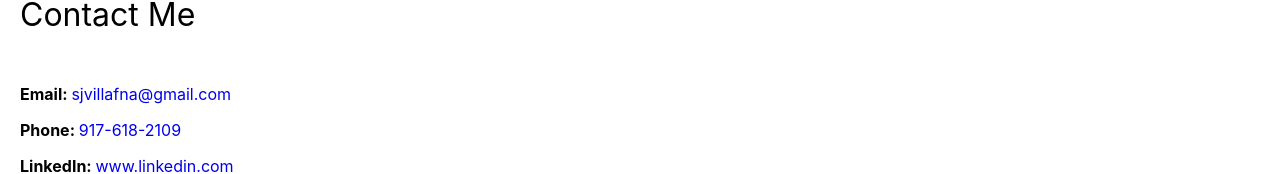
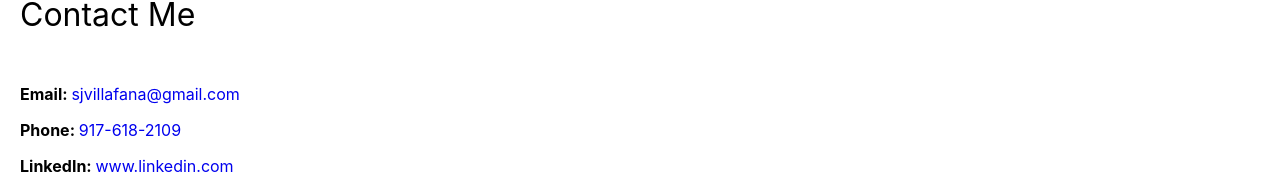
Before and after one commit to samvillafana/SJV-Portfolio, a React (Create React App) app: page /contact in a window 1280 px wide. Shown: the part 155-329 px from the top of the page. Built offline with nearby package versions, Linux system fonts and the light colour scheme.

Commit message:
email fix

```diff
--- a/src/pages/Contact/Contact.tsx
+++ b/src/pages/Contact/Contact.tsx
@@ -9,7 +9,7 @@
         <p>
           Email:{" "}
           <span>
-            <a href="https://mail.google.com">sjvillafna@gmail.com</a>
+            <a href="https://mail.google.com">sjvillafana@gmail.com</a>
           </span>{" "}
         </p>
         <p>
@@ -22,7 +22,9 @@
           LinkedIn:{" "}
           <span>
             {" "}
-            <a href="https://www.linkedin.com/in/samuelvillafana/">www.linkedin.com</a>
+            <a href="https://www.linkedin.com/in/samuelvillafana/">
+              www.linkedin.com
+            </a>
           </span>{" "}
         </p>
         <p>
```
